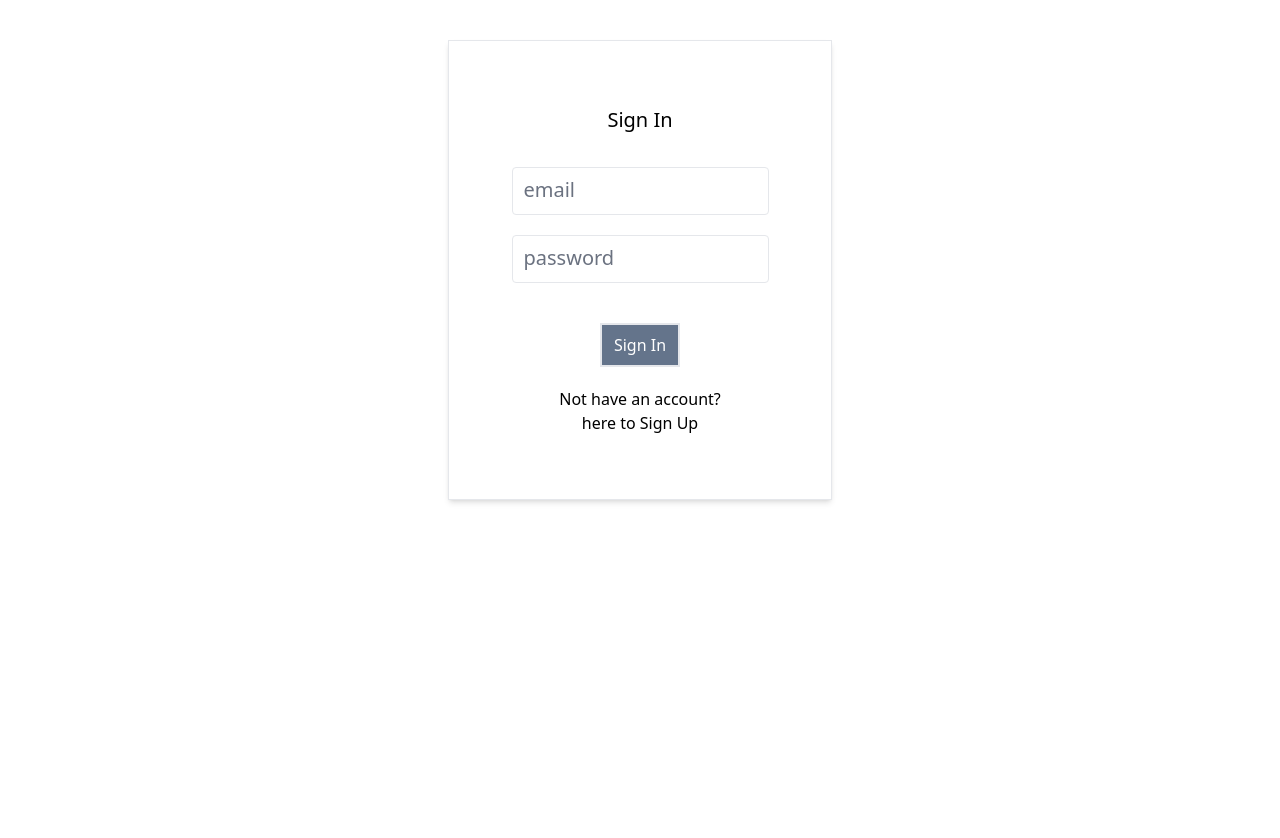
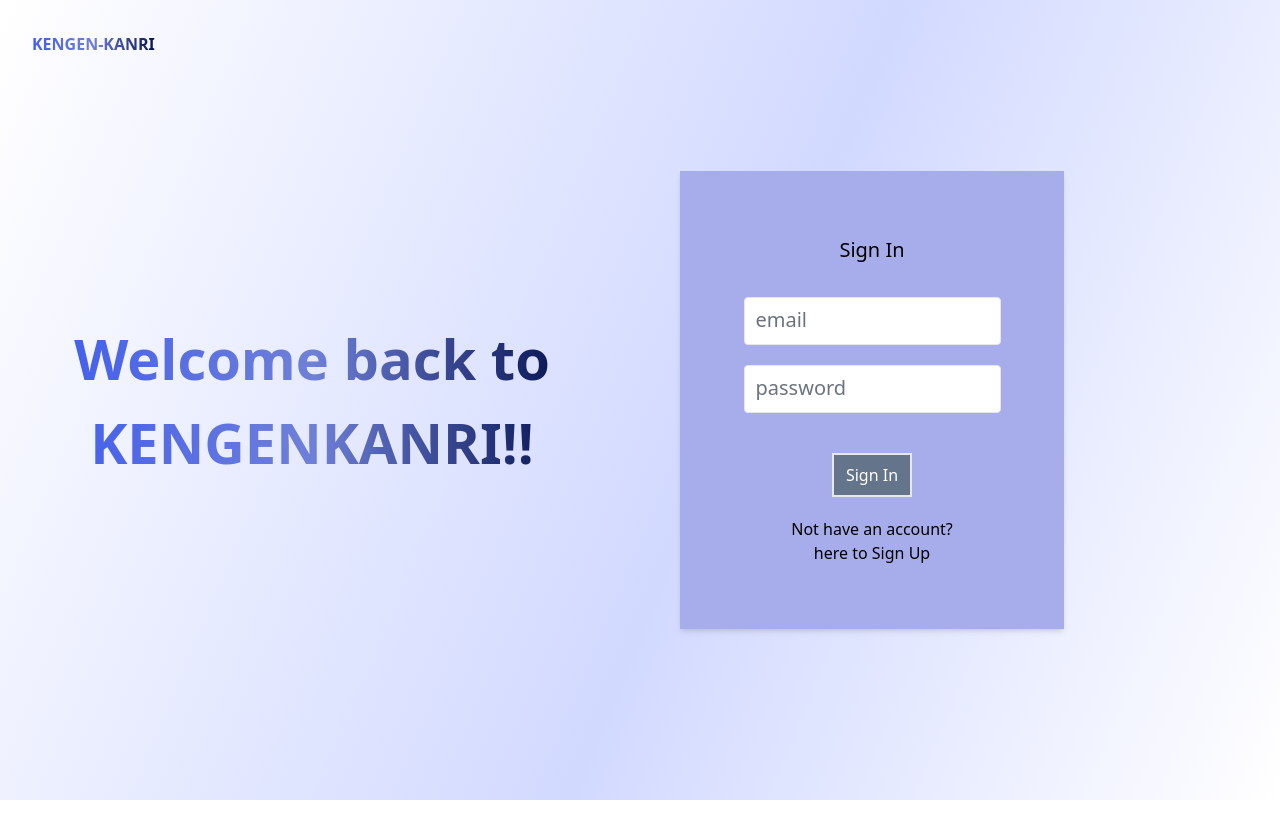
Before and after one commit to tayu78/auth-management, a React (Create React App) app in the folder client/: page /signin in a window 1280 px wide. After the commit the page ends 800 px from the top, so only its background shows below. Built offline with nearby package versions, Linux system fonts and the light colour scheme; no server answers.

Commit message:
added content and style for SignUp/SignIn

```diff
--- /dev/null
+++ b/client/src/common/Logo.jsx
@@ -0,0 +1,9 @@
+const Logo = () => {
+  return (
+    <div className="font-blue-linear font-bold text-base absolute top-8 left-8  ">
+      KENGEN-KANRI
+    </div>
+  );
+};
+
+export default Logo;
--- a/client/src/routes/Sign/SignForm.jsx
+++ b/client/src/routes/Sign/SignForm.jsx
@@ -5,6 +5,7 @@ import { SERVER_DOMAIN } from "../../cons/Cons";
 import FormInput from "../../common/Form/FormInput";
 import { UserContext } from "../../contexts/UserContext";
 import ShowMsg from "../../common/ShowMsg";
+import Logo from "../../common/Logo";
 
 const SignForm = ({ isLogin }) => {
   const [username, setUsername] = useState("");
@@ -55,7 +56,15 @@ const SignForm = ({ isLogin }) => {
   };
 
   return (
-    <div className="w-96 m-auto border p-16 mt-10 shadow-md bg-white">
+    <div className="w-screen h-screen bg-blue-linear  flex items-center justify-around md:flex-col md:justify-center md:gap-12">
+      <Logo />
+      <p className="font-blue-linear  w-2/5 md:w-full text-5hxl  lg:text-4hxl md:text-4hxl font-bold text-center md:mt-12 ">
+        Welcome {isLogin && "back"} to KENGENKANRI!!
+      </p>
+      <div
+        className="w-96  md:w-88  p-16 md:p-12 mr-40 lg:mr-20  md:mr-0  shadow-md bg-[#A7ADEA]
+      "
+      >
         <h2 className="text-center text-xl mb-8">
           {isLogin ? "Sign In" : "Sign Up"}
         </h2>
@@ -105,6 +114,7 @@ const SignForm = ({ isLogin }) => {
           </div>
         )}
       </div>
+    </div>
   );
 };
 
--- a/client/tailwind.config.js
+++ b/client/tailwind.config.js
@@ -12,8 +12,11 @@ module.exports = {
       "2xl": "1.5rem",
       "3xl": "1.875rem",
       "4xl": "2rem",
+      "4hxl": "2.5rem",
       "5xl": "3rem",
+      "5hxl": "3.5rem",
       "6xl": "4rem",
+      "6hxl": "4.5rem",
       "7xl": "5rem",
     },
     screens: {
@@ -23,11 +26,11 @@ module.exports = {
       xl: { max: "1279px" },
       // => @media (max-width: 1279px) { ... }
 
-      lg: { max: "1023px" },
-      // => @media (max-width: 1023px) { ... }
+      lg: { max: "1024px" },
+      // => @media (max-width: 1024px) { ... }
 
-      md: { max: "767px" },
-      // => @media (max-width: 767px) { ... }
+      md: { max: "768px" },
+      // => @media (max-width: 768px) { ... }
 
       sm: { max: "639px" },
       // => @media (max-width: 639px) { ... }
@@ -47,6 +50,16 @@ module.exports = {
       transitionProperty: {
         "input-label": "top,left,font-size",
       },
+      translate: {
+        "1/5": "20%",
+      },
+      inset: {
+        "1/5": "20%",
+      },
+      width: {
+        88: "22rem",
+        "2/5": "40%",
+      },
     },
   },
   plugins: [],
```
Lines whose indentation alone changed are shown as unchanged.
